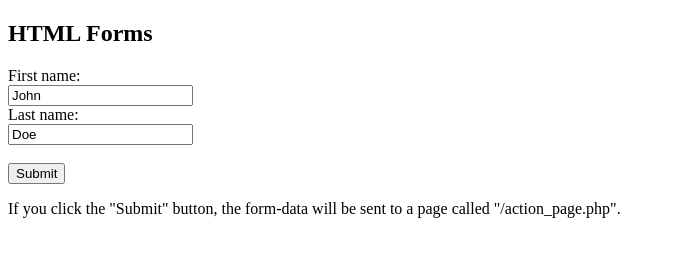
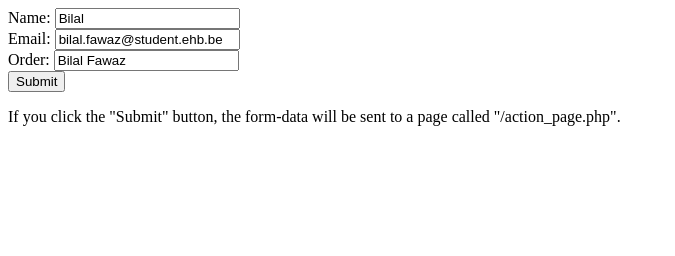
Before and after one commit to EHB-MCT/web2-exercises-bilalfwz, a plain HTML site: page index.html in a window 1280 px wide. Shown: the whole page, without its empty margins (0-675 px from the left). Drawn offline with Linux system fonts and the light colour scheme.

Commit message:
Exercice1

```diff
--- a/index.html
+++ b/index.html
@@ -9,15 +9,24 @@
 </head>
 
 <body>
-    <h2>HTML Forms</h2>
+    <main>
+        <form id="form">
+            <label for="name">Name:</label>
+            <input id="nameInput" type="text" value="Bilal">
+            <br>
+            <label for="email">Email:</label>
+            <input id="emailInput" type="text" value="bilal.fawaz@student.ehb.be">
+            <br>
+            <label for="order">Order:</label>
+            <input id="orderInput" type="text" value="Bilal Fawaz">
+            <br>
+            <input type="submit" value="Submit">
 
-    <form action="/action_page.php">
-        <label for="fname">First name:</label><br>
-        <input type="text" id="fname" name="fname" value="John"><br>
-        <label for="lname">Last name:</label><br>
-        <input type="text" id="lname" name="lname" value="Doe"><br><br>
-        <input type="submit" value="Submit">
-    </form>
+        </form>
+        <section id="container">
+
+        </section>
+    </main>
 
     <p>If you click the "Submit" button, the form-data will be sent to a page called "/action_page.php".</p>
 </body>
--- a/script.js
+++ b/script.js
@@ -2,12 +2,13 @@ window.onload = function () {
     console.log('loaded');
 
 
-    document.getElementById('form')
-        .addEventListener('submit', event => {
-            event.preventDefault();
+    document.getElementById('form').addEventListener('submit', event => {
+        event.preventDefault();
+        let name = document.getElementById('nameInput').value;
+        let email = document.getElementById('emailInput').value;
+        let order = document.getElementById('orderInput').value;
+        console.log(name, email, order);
 
-            let name = document.getElementById('nameInput').value;
-            let email = document.getElementById('emailInput').value;
-            let order = document.getElementById('');
-        })
-}
+        document.getElementById('container').innerHTML = `<p> The order from the customer <b> ${name} </b> with the following <b> ${order} </b>, notify by email: <b>${email}</b></p>`
+    });
+};
```
